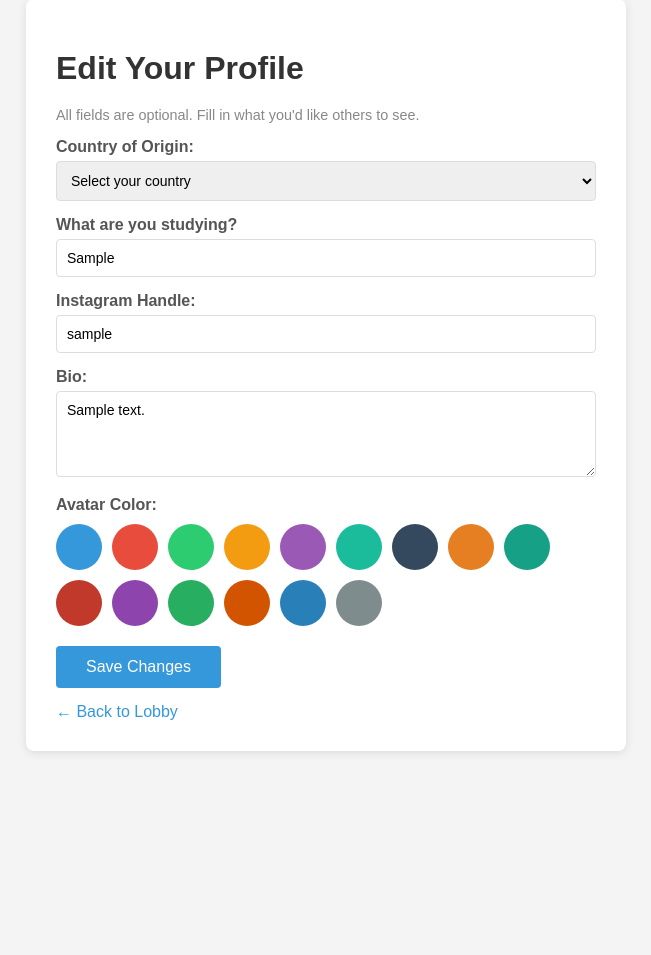
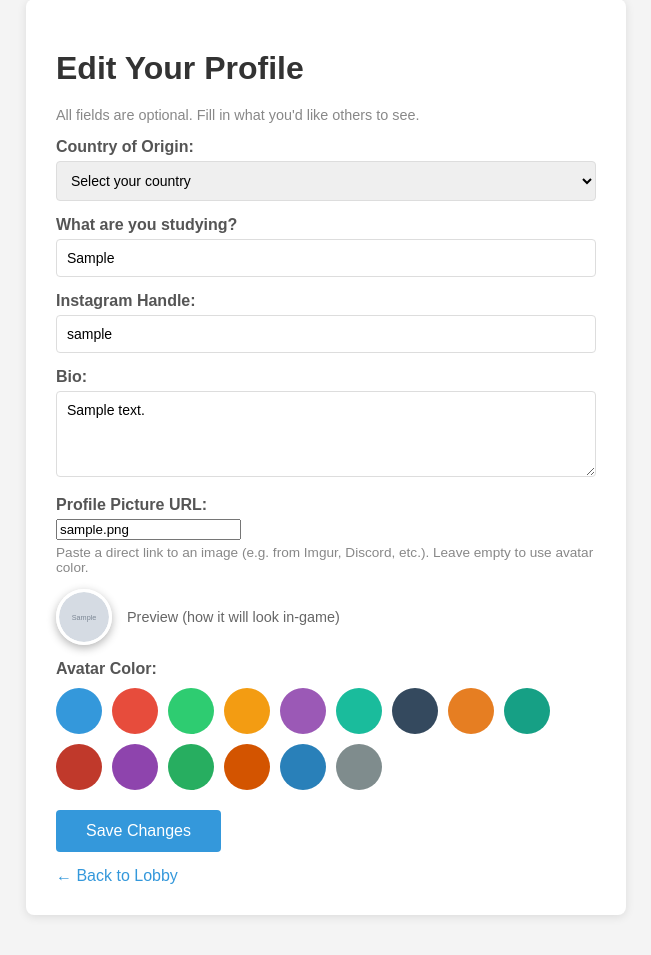
Before and after one commit to guilleacq/genova-game-php, a PHP site: page /edit_profile.php in a window 1280 px wide. Shown: the part 71-1026 px from the top of the page, without its empty margins (314-965 px from the left). Before the commit the page ends 824 px from the top, so only its background shows below. Run offline with PHP 8.4, Linux system fonts and the light colour scheme; the visitor is signed in with stand-in values (Sample User, id 1); tables that the repository leaves empty hold one stand-in row (values such as "Sample post"); grey boxes marked "Sample" are stand-in pictures.

Commit message:
Added profile pictures

```diff
--- a/api/get_lobby_state.php
+++ b/api/get_lobby_state.php
@@ -19,7 +19,7 @@ $stmt->close();
 
 // Get all active users (activity within last 30 seconds)
 $stmt = $conn->prepare("
-    SELECT id, username, pos_x, pos_y, avatar_color
+    SELECT id, username, pos_x, pos_y, avatar_color, profile_picture_url
     FROM users
     WHERE last_activity >= DATE_SUB(NOW(), INTERVAL 30 SECOND)
 ");
@@ -33,7 +33,8 @@ while ($row = $result->fetch_assoc()) {
         'username' => $row['username'],
         'pos_x' => (int)$row['pos_x'],
         'pos_y' => (int)$row['pos_y'],
-        'avatar_color' => $row['avatar_color']
+        'avatar_color' => $row['avatar_color'],
+        'profile_picture_url' => $row['profile_picture_url']
     ];
 }
 
--- a/api/get_messages.php
+++ b/api/get_messages.php
@@ -11,7 +11,7 @@ require '../db.php';
 
 // Get the last 50 messages
 $stmt = $conn->prepare("
-    SELECT cm.id, cm.user_id, cm.message, cm.created_at, u.username, u.avatar_color
+    SELECT cm.id, cm.user_id, cm.message, cm.created_at, u.username, u.avatar_color, u.profile_picture_url
     FROM chat_messages cm
     JOIN users u ON cm.user_id = u.id
     ORDER BY cm.created_at DESC
@@ -27,6 +27,7 @@ while ($row = $result->fetch_assoc()) {
         'user_id' => (int)$row['user_id'],
         'username' => $row['username'],
         'avatar_color' => $row['avatar_color'],
+        'profile_picture_url' => $row['profile_picture_url'],
         'message' => $row['message'],
         'timestamp' => $row['created_at']
     ];
--- a/database_schema.sql
+++ b/database_schema.sql
@@ -16,8 +16,8 @@ CREATE TABLE IF NOT EXISTS users (
     avatar_color VARCHAR(7) NOT NULL DEFAULT '#3498db',
     pos_x INT NOT NULL DEFAULT 400,
     pos_y INT NOT NULL DEFAULT 300,
-    last_activity TIMESTAMP NULL DEFAULT NULL
-    -- profile_picture_url VARCHAR(500),
+    last_activity TIMESTAMP NULL DEFAULT NULL,
+    profile_picture_url VARCHAR(500) DEFAULT NULL
 );
 
 -- Create friend_requests table
--- a/edit_profile.php
+++ b/edit_profile.php
@@ -10,10 +10,10 @@ require 'db.php';
 
 // Get current user data
 $user_id = $_SESSION['user_id'];
-$stmt = $conn->prepare("SELECT bio, country, major, instagram_handle, avatar_color FROM users WHERE id = ?");
+$stmt = $conn->prepare("SELECT bio, country, major, instagram_handle, avatar_color, profile_picture_url FROM users WHERE id = ?");
 $stmt->bind_param("i", $user_id);
 $stmt->execute();
-$stmt->bind_result($bio, $country, $major, $instagram_handle, $avatar_color);
+$stmt->bind_result($bio, $country, $major, $instagram_handle, $avatar_color, $profile_picture_url);
 $stmt->fetch();
 $stmt->close();
 ?>
@@ -125,6 +125,38 @@ $stmt->close();
             font-size: 0.9em;
             margin-bottom: 15px;
         }
+        .profile-picture-preview {
+            display: flex;
+            align-items: center;
+            gap: 15px;
+            margin-top: 10px;
+        }
+        .preview-circle {
+            width: 50px;
+            height: 50px;
+            border-radius: 50%;
+            border: 3px solid white;
+            box-shadow: 0 3px 10px rgba(0, 0, 0, 0.3);
+            overflow: hidden;
+            display: flex;
+            align-items: center;
+            justify-content: center;
+        }
+        .preview-circle img {
+            width: 100%;
+            height: 100%;
+            object-fit: cover;
+            border-radius: 50%;
+        }
+        .preview-label {
+            color: #666;
+            font-size: 0.9em;
+        }
+        .url-hint {
+            color: #888;
+            font-size: 0.85em;
+            margin-top: 5px;
+        }
     </style>
 </head>
 <body>
@@ -171,6 +203,19 @@ $stmt->close();
             <label for="bio">Bio:</label>
             <textarea name="bio" id="bio" rows="4"><?php echo htmlspecialchars($bio, ENT_QUOTES, 'UTF-8'); ?></textarea>
 
+            <label for="profile_picture_url">Profile Picture URL:</label>
+            <input type="url" name="profile_picture_url" id="profile_picture_url" value="<?php echo htmlspecialchars($profile_picture_url ?? '', ENT_QUOTES, 'UTF-8'); ?>" placeholder="https://example.com/your-image.jpg">
+            <p class="url-hint">Paste a direct link to an image (e.g. from Imgur, Discord, etc.). Leave empty to use avatar color.</p>
+
+            <div class="profile-picture-preview">
+                <div class="preview-circle" id="previewCircle" style="background-color: <?php echo htmlspecialchars($avatar_color, ENT_QUOTES, 'UTF-8'); ?>;">
+                    <?php if ($profile_picture_url): ?>
+                        <img src="<?php echo htmlspecialchars($profile_picture_url, ENT_QUOTES, 'UTF-8'); ?>" alt="Preview" id="previewImage">
+                    <?php endif; ?>
+                </div>
+                <span class="preview-label">Preview (how it will look in-game)</span>
+            </div>
+
             <label>Avatar Color:</label>
             <input type="hidden" name="avatar_color" id="avatar_color" value="<?php echo htmlspecialchars($avatar_color, ENT_QUOTES, 'UTF-8'); ?>">
             <div class="color-picker-container">
@@ -202,6 +247,7 @@ $stmt->close();
         const colorOptions = document.querySelectorAll('.color-option');
         const colorInput = document.getElementById('avatar_color');
         const currentColor = colorInput.value;
+        const previewCircle = document.getElementById('previewCircle');
 
         // Set initial selected color
         colorOptions.forEach(option => {
@@ -213,7 +259,34 @@ $stmt->close();
                 colorOptions.forEach(opt => opt.classList.remove('selected'));
                 this.classList.add('selected');
                 colorInput.value = this.dataset.color;
+                // Update preview circle background color
+                previewCircle.style.backgroundColor = this.dataset.color;
             });
+        });
+
+        // Profile picture URL preview
+        const profilePictureInput = document.getElementById('profile_picture_url');
+
+        profilePictureInput.addEventListener('input', function() {
+            const url = this.value.trim();
+            let previewImage = document.getElementById('previewImage');
+
+            if (url) {
+                if (!previewImage) {
+                    previewImage = document.createElement('img');
+                    previewImage.id = 'previewImage';
+                    previewImage.alt = 'Preview';
+                    previewCircle.appendChild(previewImage);
+                }
+                previewImage.src = url;
+                previewImage.onerror = function() {
+                    this.remove();
+                };
+            } else {
+                if (previewImage) {
+                    previewImage.remove();
+                }
+            }
         });
     </script>
 </body>
--- a/register.php
+++ b/register.php
@@ -109,6 +109,12 @@ session_start();
         <textarea name="bio" id="bio" rows="3" placeholder="Tell us a bit about yourself..."></textarea>
 
         <br> <br>
+
+        <label for="profile_picture_url">Profile Picture URL:</label>
+        <input type="url" name="profile_picture_url" id="profile_picture_url" placeholder="https://example.com/your-image.jpg">
+        <p class="optional-label">Paste a direct link to an image (e.g. from Imgur, Discord, etc.)</p>
+
+        <br> <br>
         <input type="submit" value="Sign up">
     </form>
 
```
Also changed, not shown: assets/game.css (+21 -0 lines), assets/game.js (+29 -0 lines), register_process.php (+10 -2 lines), update_profile_process.php (+11 -2 lines).
